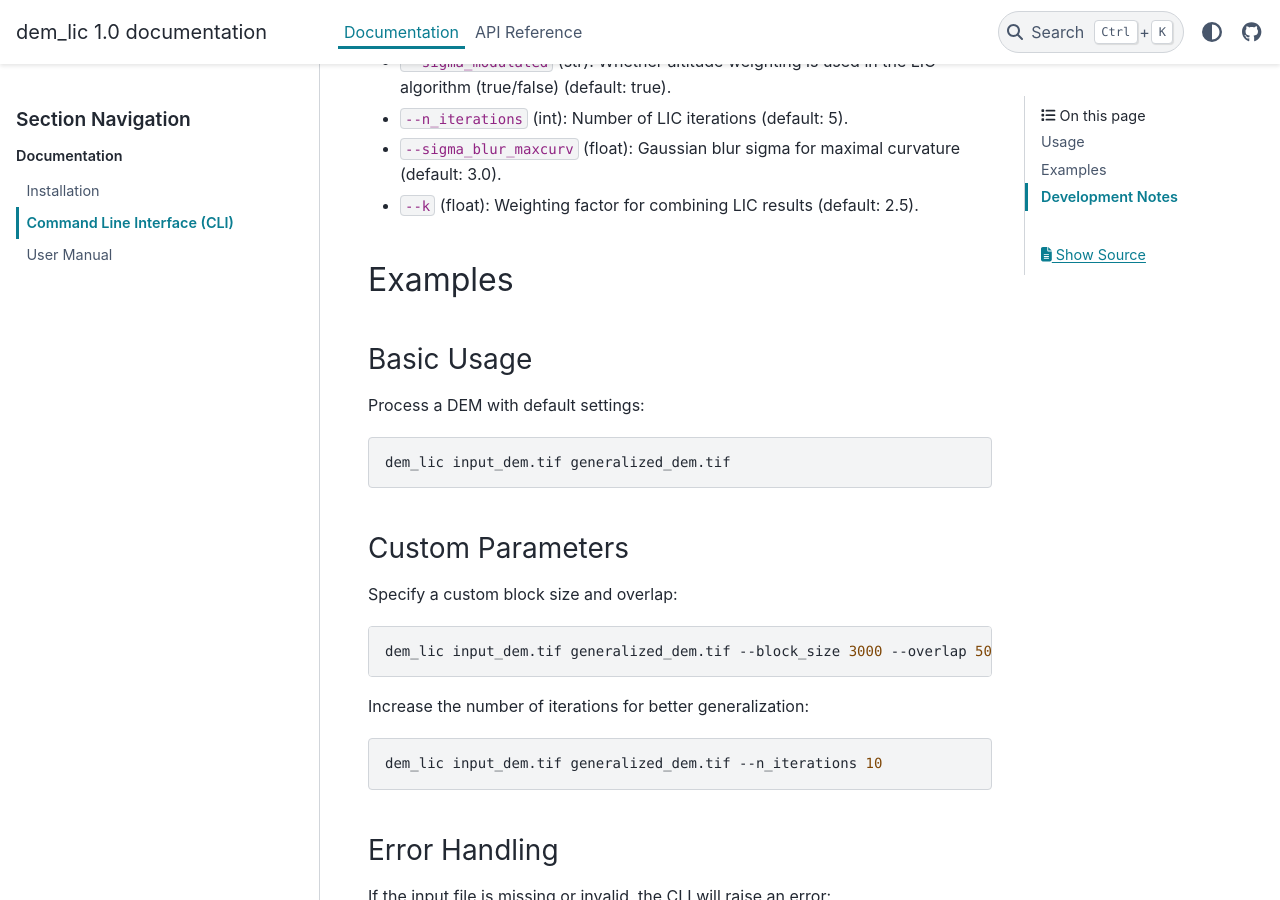
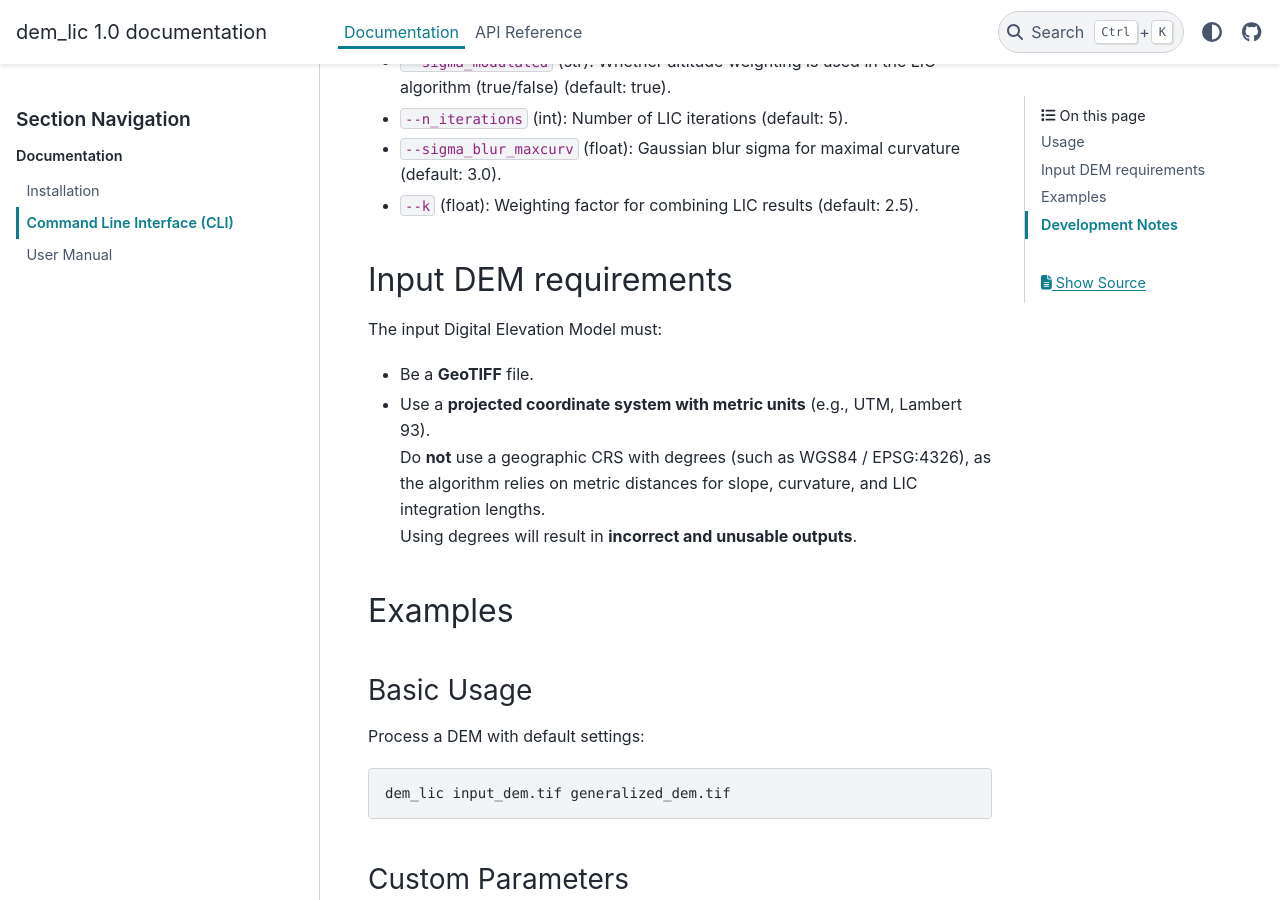
Before and after one commit to IGNF/dem_lic, a Sphinx documentation site: the page built from docs/documentation/cli.md, in a window 1280 px wide and 900 px high, scrolled down 1232 px. Built offline with Sphinx 7.4.7 and the PyData theme 0.15.4, drawn with Linux system fonts in a browser that asks for light colours.

Commit message:
Documentation update

```diff
--- a/docs/documentation/cli.md
+++ b/docs/documentation/cli.md
@@ -36,6 +36,15 @@ The following optional arguments can be used to customize the processing:
 - `--n_iterations` (int): Number of LIC iterations (default: 5).
 - `--sigma_blur_maxcurv` (float): Gaussian blur sigma for maximal curvature (default: 3.0).
 - `--k` (float): Weighting factor for combining LIC results (default: 2.5).
+
+## Input DEM requirements
+
+The input Digital Elevation Model must:
+
+- Be a **GeoTIFF** file.
+- Use a **projected coordinate system with metric units** (e.g., UTM, Lambert 93).
+Do **not** use a geographic CRS with degrees (such as WGS84 / EPSG:4326), as the algorithm relies on metric distances for slope, curvature, and LIC integration lengths.
+Using degrees will result in **incorrect and unusable outputs**.
 
 ## Examples
 
```
Also changed, not shown: README.md (+10 -0 lines), docs/documentation/usage_manual.md (+9 -0 lines).
